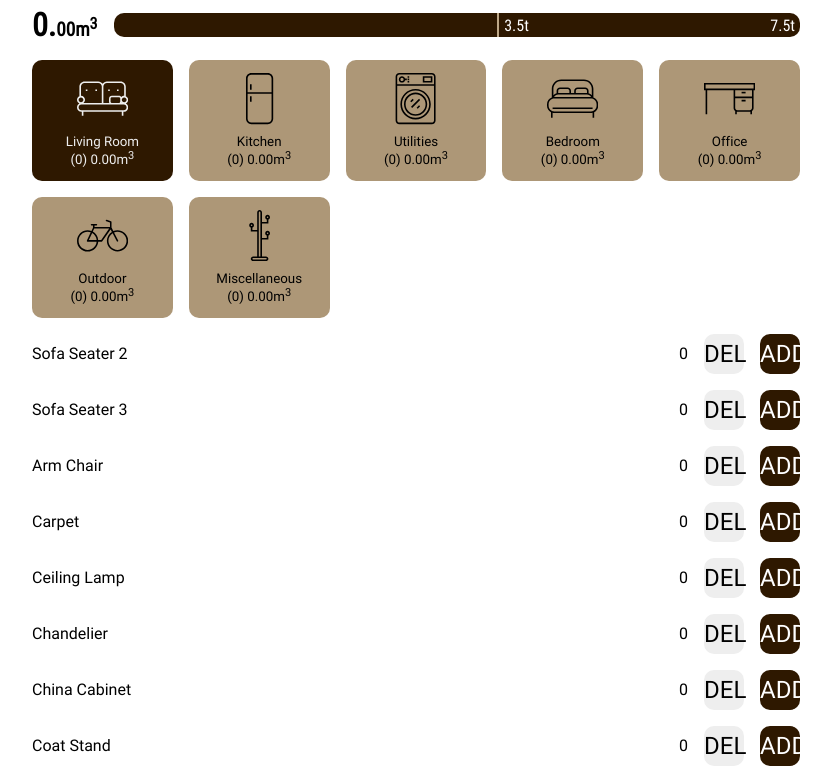
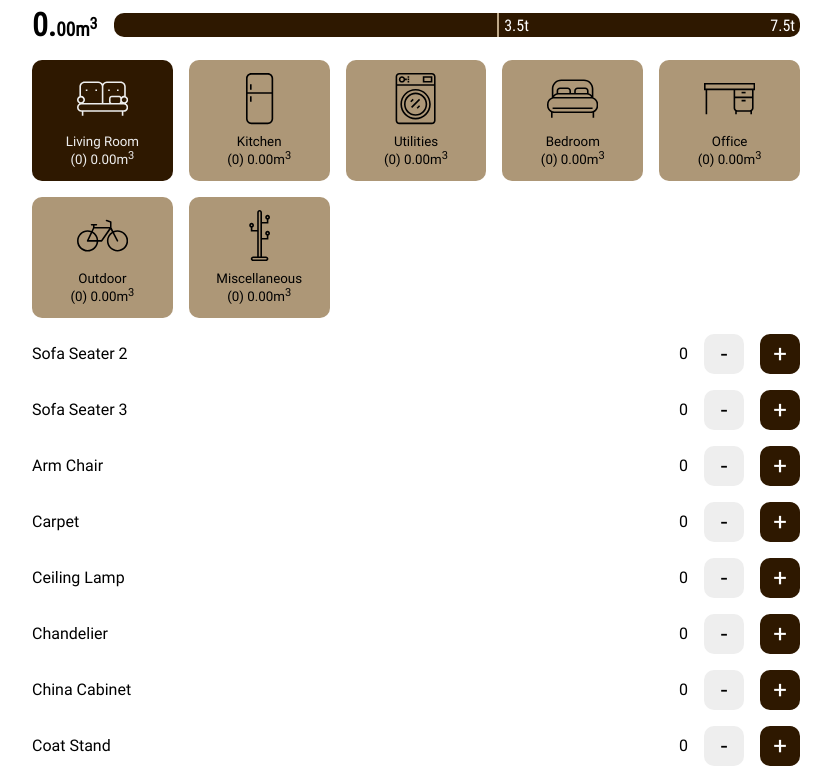
Before and after one commit to eraychumak/pretium, a Next.js app: page / in a window 1280 px wide. Shown: the top 780 px of the page, without its empty margins (224-1055 px from the left). Built offline with nearby package versions, Linux system fonts and the light colour scheme.

Commit message:
Rename inc and dec btns to + and -

```diff
--- a/components/Item.jsx
+++ b/components/Item.jsx
@@ -36,8 +36,8 @@ export default function Item(props) {
     <div className={`item ${items[name] > 0}`} title={`Volume: ${vol.toFixed(2)}m3`}>
       <p>{name}</p>
       <p>{items[name]}</p>
-      <button className="dec" onClick={dec}>DEL</button>
-      <button className="inc" onClick={inc}>ADD</button>
+      <button className="dec" onClick={dec}>-</button>
+      <button className="inc" onClick={inc}>+</button>
     </div>
   )
 }
```
